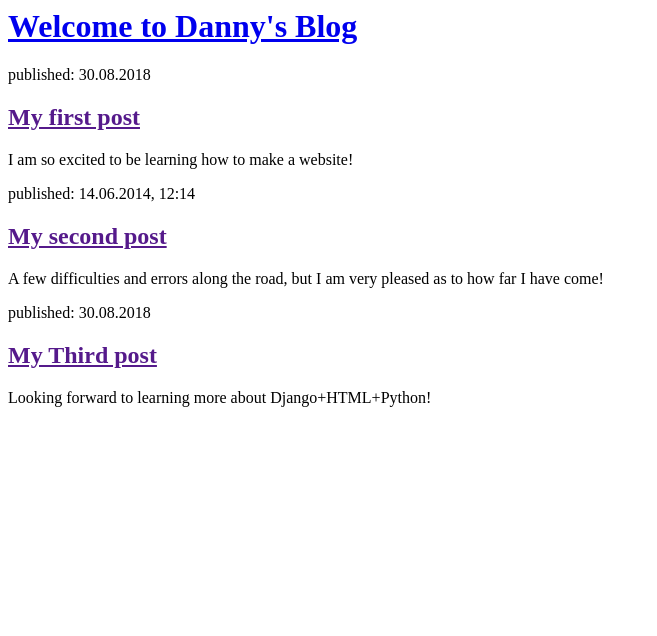
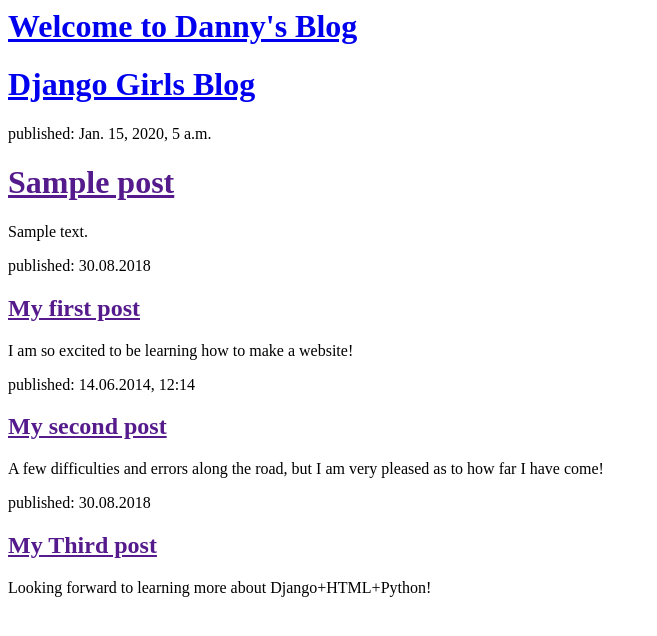
Before and after one commit to dannyshin0510/my-first-blog, a Django app: template blog/templates/blog/post_list.html in a window 1280 px wide. Shown: the top 636 px of the page, without its empty margins (0-657 px from the left). Run offline with Django 3.2, Linux system fonts and the light colour scheme; the template is opened without the code that fills it: values that come from a table or form of the project are taken from there, others are empty; tables that the repository leaves empty hold one stand-in row (values such as "Sample post").

Commit message:
Modified templates to display posts from database.

```diff
--- a/blog/templates/blog/post_list.html
+++ b/blog/templates/blog/post_list.html
@@ -6,7 +6,15 @@
         <div>
             <h1><a href="/">Welcome to Danny's Blog</a></h1>
         </div>
-
+            <h1><a href="/">Django Girls Blog</a></h1>
+        </div>
+            {% for post in posts %}
+              <div>
+                    <p>published: {{ post.published_date }}</p>
+                    <h1><a href="">{{ post.title }}</a></h1>
+                    <p>{{ post.text|linebreaksbr }}</p>
+                </div>
+            {% endfor %}
         <div>
             <p>published: 30.08.2018</p>
             <h2><a href="">My first post</a></h2>
--- a/blog/views.py
+++ b/blog/views.py
@@ -1,5 +1,7 @@
 from django.shortcuts import render
+from django.utils import timezone
+from .models import Post
 
-# Create your views here.
 def post_list(request):
-    return render(request, 'blog/post_list.html', {})
+    posts = Post.objects.filter(published_date__lte=timezone.now()).order_by('published_date')
+    return render(request, 'blog/post_list.html', {'posts': posts})
```
